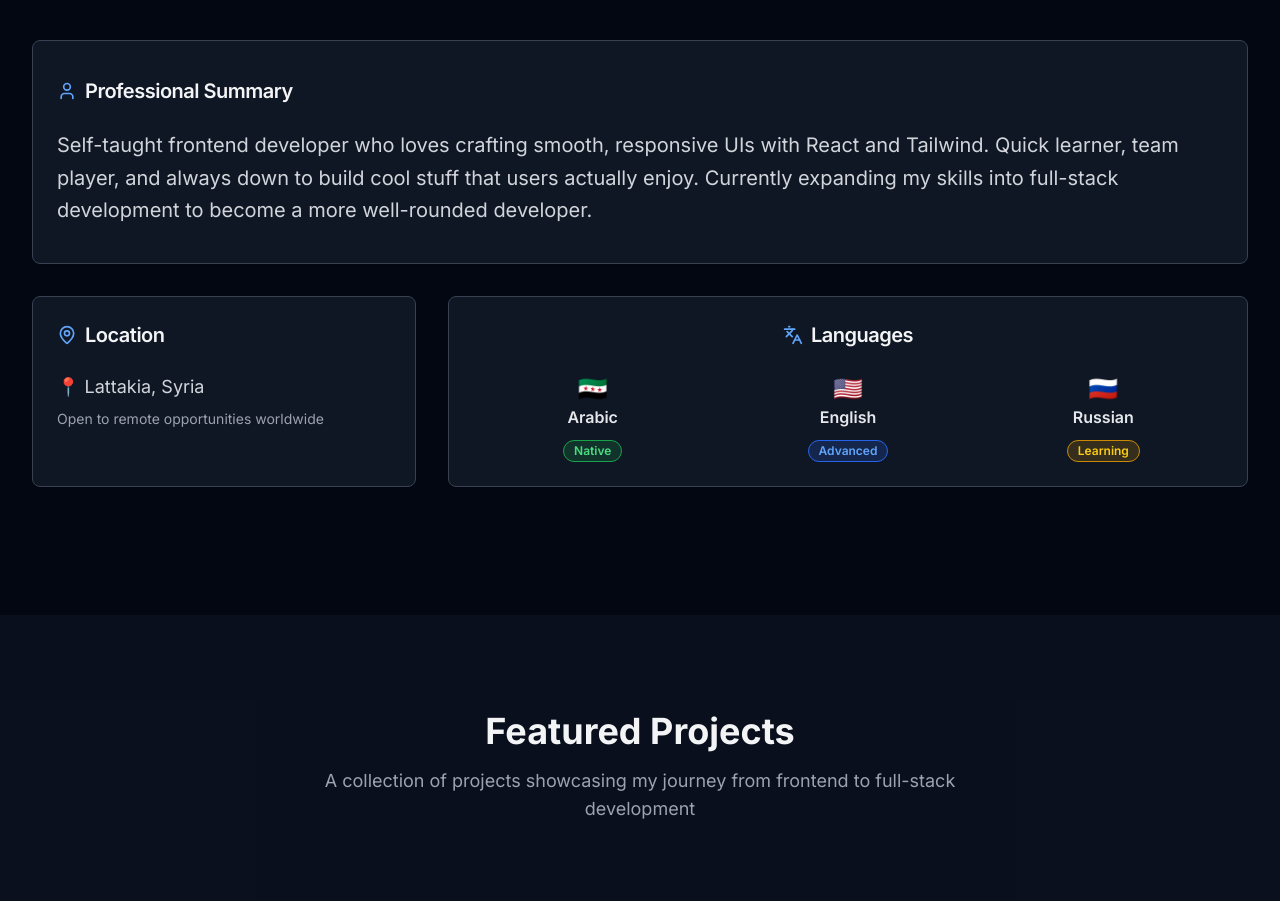
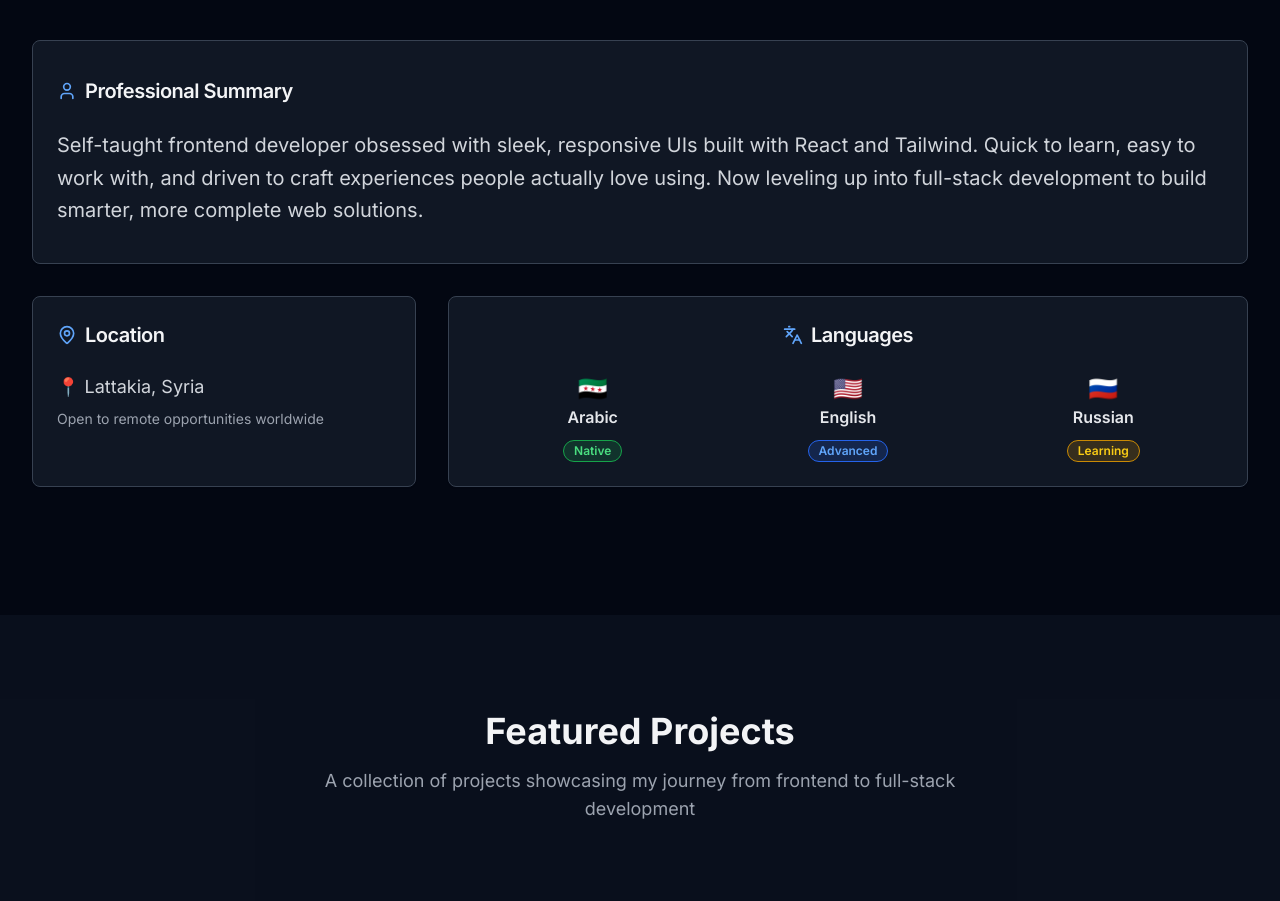
Before and after one commit to samer-svg/portfolio, a Next.js app: page / in a window 1280 px wide. Shown: the part 1080-1981 px from the top of the page. Built offline with nearby package versions, Linux system fonts and the light colour scheme.

Commit message:
Update about-section.tsx

```diff
--- a/components/sections/about-section.tsx
+++ b/components/sections/about-section.tsx
@@ -37,9 +37,9 @@ export default function AboutSection() {
             </CardHeader>
             <CardContent>
               <p className="text-gray-300 leading-relaxed text-xl">
-                Self-taught frontend developer who loves crafting smooth, responsive UIs with React and Tailwind. Quick
-                learner, team player, and always down to build cool stuff that users actually enjoy. Currently expanding
-                my skills into full-stack development to become a more well-rounded developer.
+                  Self-taught frontend developer obsessed with sleek, responsive UIs built with React and Tailwind.
+                Quick to learn, easy to work with, and driven to craft experiences people actually love using.
+                Now leveling up into full-stack development to build smarter, more complete web solutions.
               </p>
             </CardContent>
           </Card>
```
